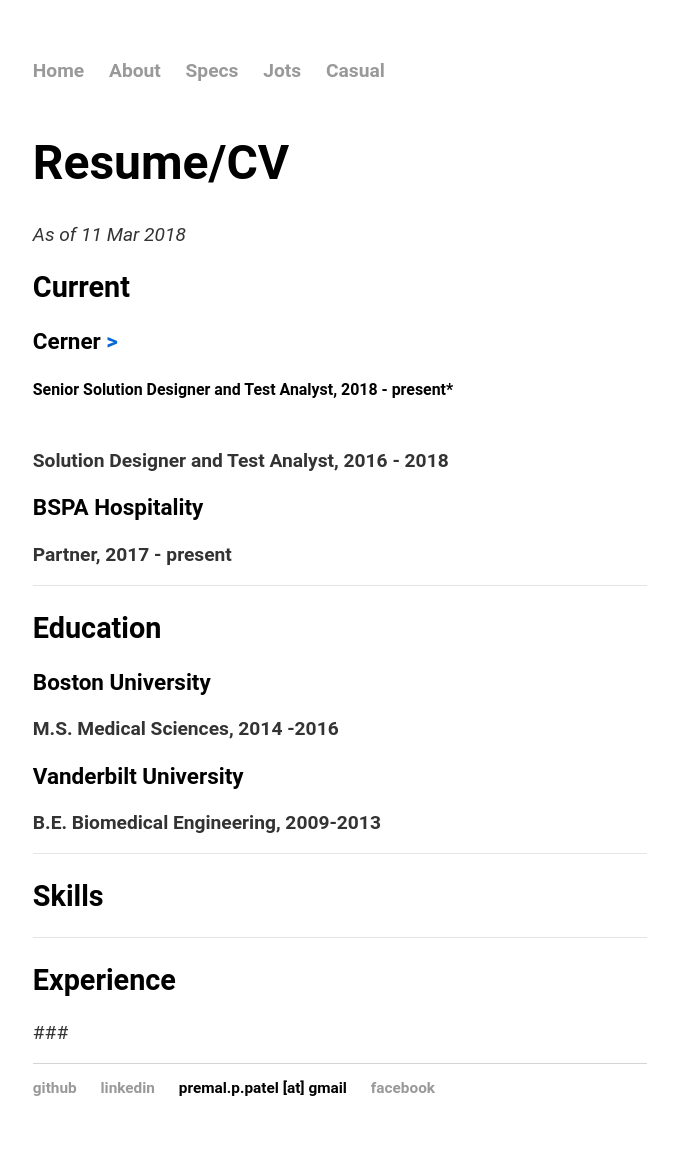
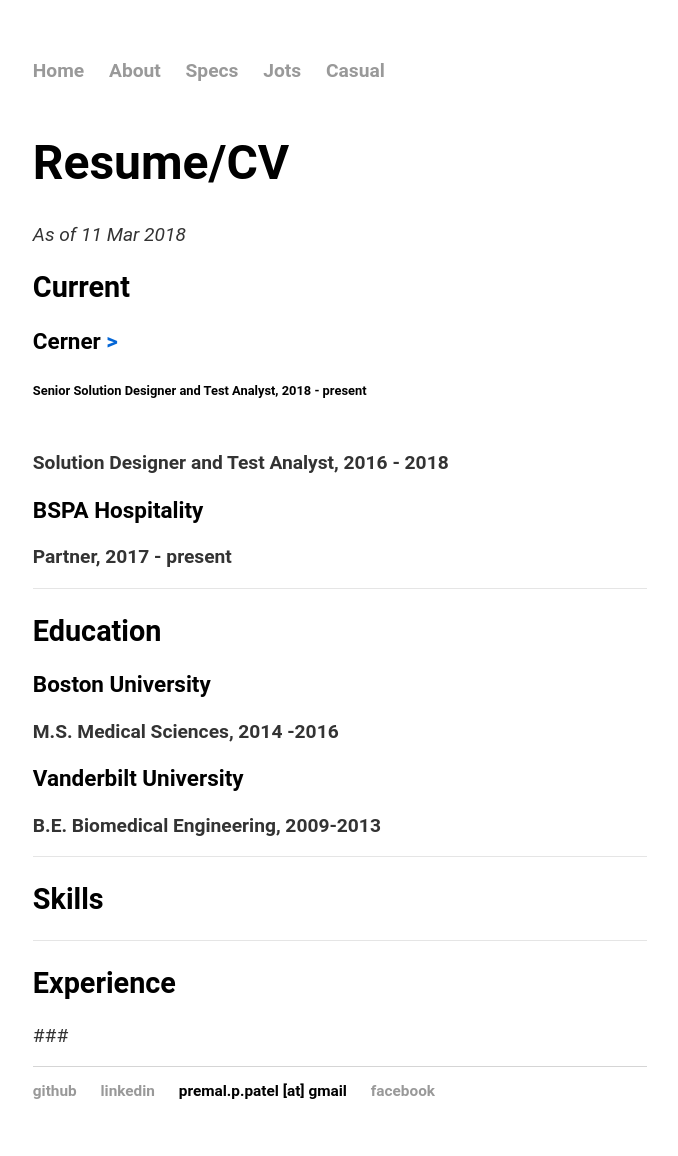
Before and after one commit to patelpp/patelpp.github.io, a Jekyll site: the page built from specs/index.md, in a window 1280 px wide. Shown: the whole page, without its empty margins (300-978 px from the left). Built offline with Jekyll 4.4.1, drawn with Linux system fonts in a browser that asks for light colours.

```diff
--- a/specs/index.md
+++ b/specs/index.md
@@ -6,7 +6,7 @@ date: 2018-03-11
 ## Current
 
 ### Cerner [>](https://www.cerner.com/)
-##### Senior Solution Designer and Test Analyst, 2018 - present*
+###### Senior Solution Designer and Test Analyst, 2018 - present
 <br>
 **Solution Designer and Test Analyst, 2016 - 2018**
 <br>
```
